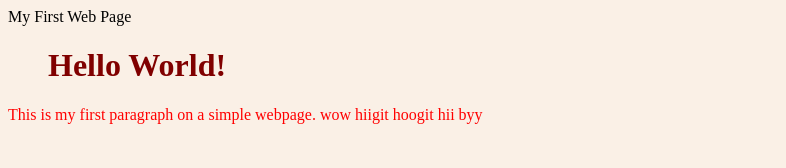
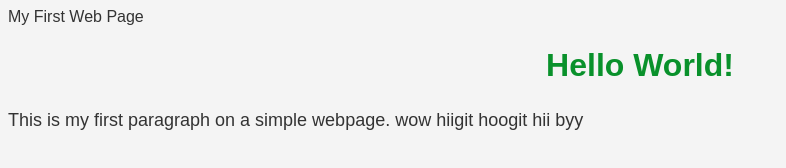
Before and after one commit to BALIRAM88/myrepo, a plain HTML site: page index.html in a window 1280 px wide. Shown: the whole page, without its empty margins (0-786 px from the left). Drawn offline with Linux system fonts and the light colour scheme.

Commit message:
addesd design

```diff
--- /dev/null
+++ b/bali.css
@@ -0,0 +1,16 @@
+/* styles.css */
+body {
+    background-color: #f4f4f4; /* Light grey background */
+    font-family: Arial, sans-serif; /* Use Arial font */
+    color: #333; /* Dark grey text color */
+}
+
+h1 {
+    color: #09912b; /* Green color for headings */
+    text-align: center; /* Center align headings */
+}
+
+p {
+    font-size: 18px; /* Larger font size for paragraphs */
+    line-height: 1.6; /* Improve readability with more space between lines */
+}
--- a/index.html
+++ b/index.html
@@ -1,7 +1,7 @@
 <!DOCTYPE html>
 <html>
 <head>
-    <link rel="stylesheet" href="style.css"
+    <link rel="stylesheet" href="bali.css"
     <title>My First Web Page</title>
 </head>
 <body>
--- a/style.css
+++ /dev/null
@@ -1,12 +0,0 @@
-body {
-    background-color: linen; /* Changes the background color of the entire page */
-}
-
-h1 {
-    color: maroon; /* Changes the color of all h1 headings */
-    margin-left: 40px;
-}
-
-p {
-    color: red; /* Changes the color of all paragraph text */
-}
```
